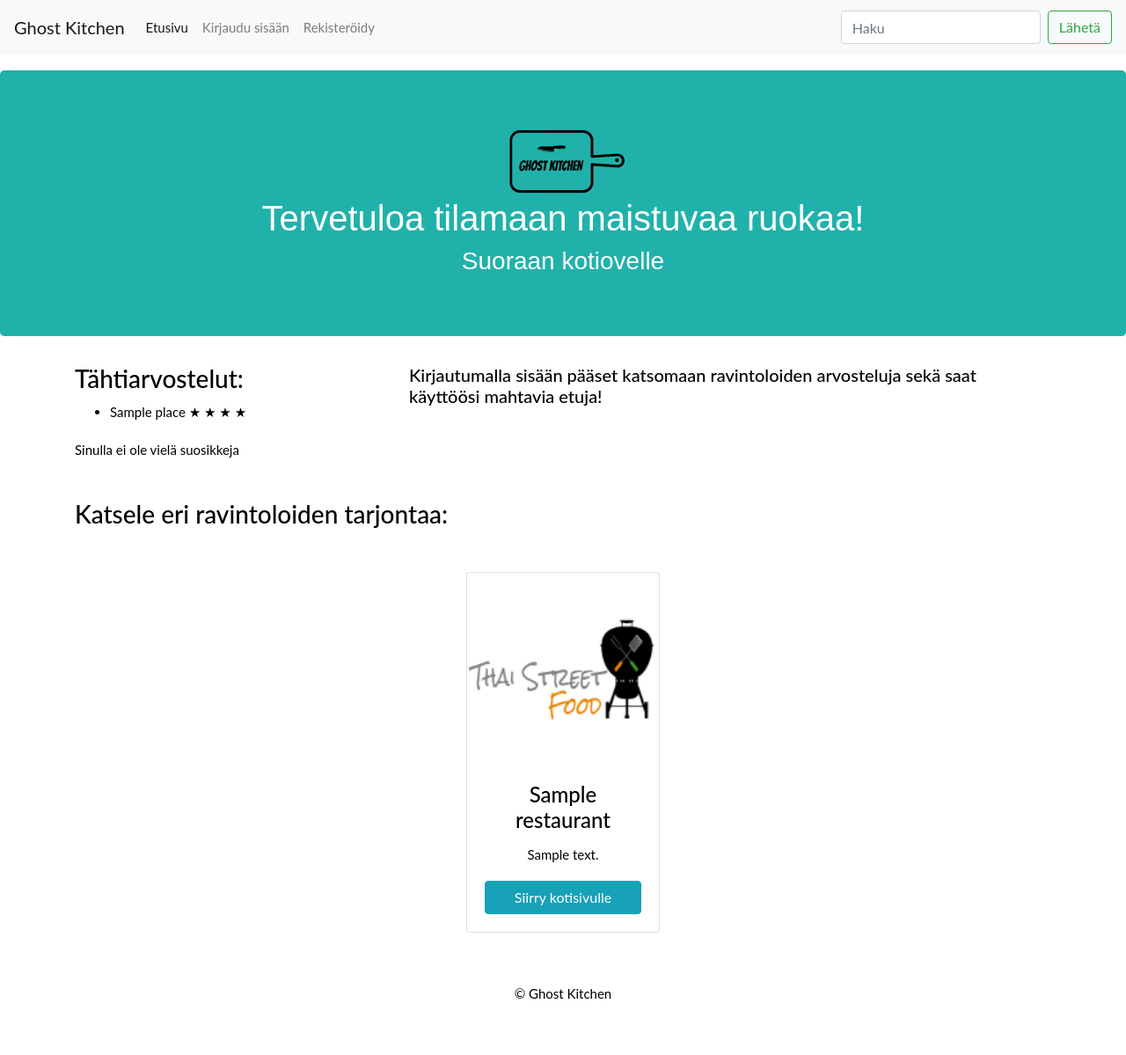
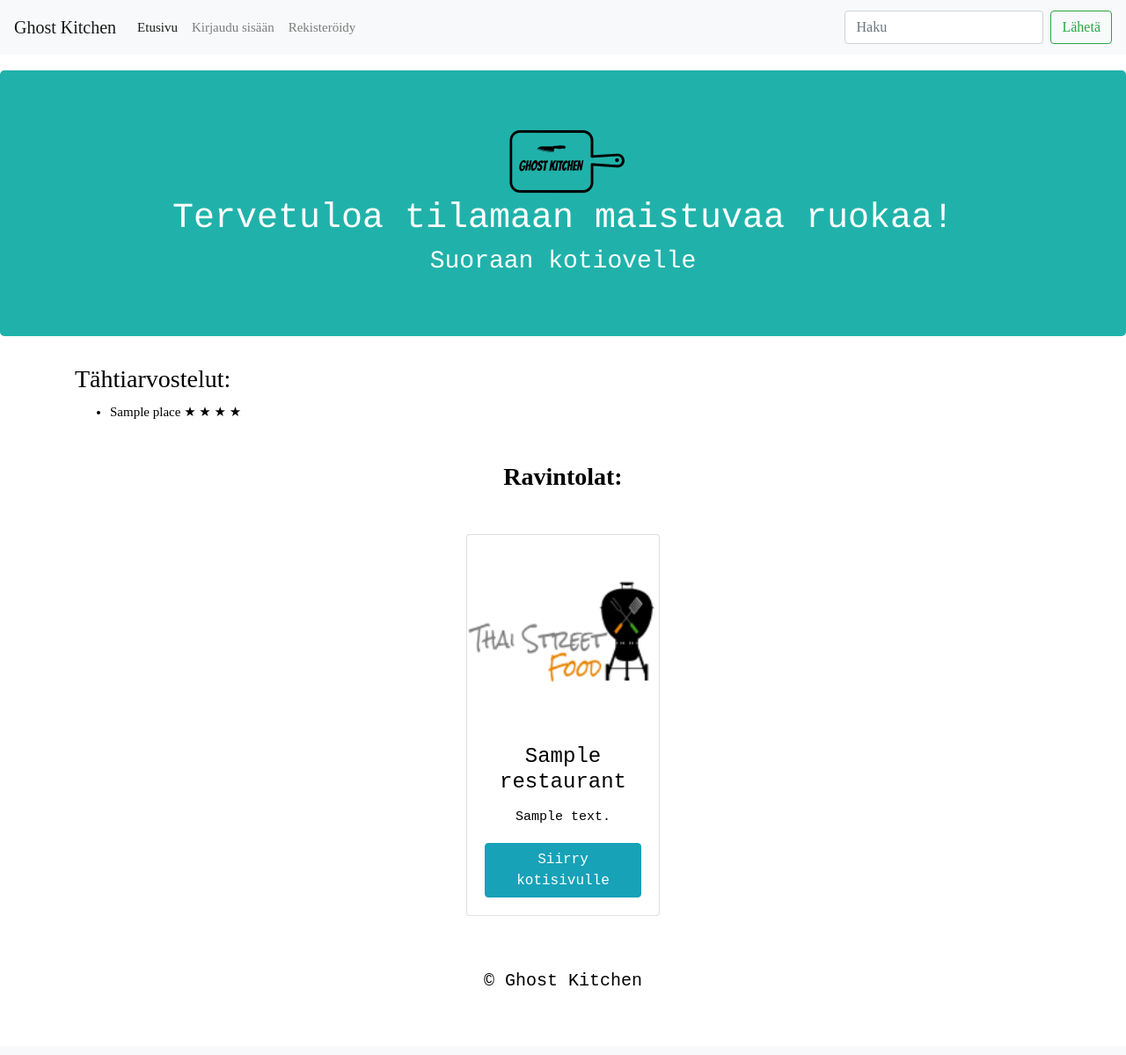
Before and after one commit to Jenniemilia/ghost-kitchen, a Flask app: template templates/index.html in a window 1280 px wide. Shown: the whole page at 88% size. After the commit the page ends 1120 px from the top, so only its background shows below. Run offline with Flask 2, Linux system fonts and the light colour scheme; the template is opened without the code that fills it: most values are stand-ins (such as "Sample title", 1, 10 or a date in 2020); some libraries are stand-ins or nearby versions.

Commit message:
Update fonts

```diff
--- a/static/styles.css
+++ b/static/styles.css
@@ -1,5 +1,5 @@
 body {
-    font: 400 15px Lato, sans-serif;
+    font: 400 15px 'Benton Sans';
     line-height: 1.8;
     margin-left: auto;
 
@@ -13,20 +13,25 @@ body {
     background-color: lightseagreen;
     color: white;
     padding: 60px 15px;
-    font-family: Montserrat, sans-serif;
+    font-family: 'Courier', monospace, sans-serif;
 }
 
 .container-fluid {
+
+    font-family: 'Courier New', Courier, monospace;
     padding: 40px 30px;
     margin: auto;
 }
 
 .container-fluid bg-light {
+
+  font-family: 'Benton Sans';
   padding: 40px 30px;
   margin: auto;
 }
 
 .card-custom {
+  font-family: 'Courier New', Courier, monospace;
   max-width: 220px;
 }
 
@@ -43,8 +48,9 @@ body {
   display: none;
 }
 
-.footer .glyphicon {
-    font-size: 20px;
-    margin-bottom: 20px;
-    color: #f4511e;
+footer {
+  padding: 60px 15px;
+  font-size: 20px;
+  margin-bottom: 20px;
+  font-family: 'Courier', monospace, sans-serif;
   }
--- a/templates/homepage.html
+++ b/templates/homepage.html
@@ -67,7 +67,7 @@
                 {% endif %}<br>
 
                 <p>{% if reviews %}
-                <h3>Lue muiden jättämiä arvosteluita</h3><br>
+                <h3>Muiden jättämiä arvosteluita</h3><br>
                 {% endif %}
 
                 <ul>
@@ -84,14 +84,12 @@
             {% if session.user_id %}
             {% if favorites %}
 
-            <p>Poista ravintola suosikeista</p>
             <form action="/not_favorite" method="POST">
                 <input type="submit" class="btn btn-info" value="Poista suosikeista">
                 <input type="hidden" name="restaurant_id" value="{{ id }}">
                 <input type="hidden" name="csrf_token" value="{{ session.csrf_token }}">
             </form>
             {% else %}
-            <p>Lisää ravintola suosikiksi</p>
             <form action="/favorite" method="POST">
                 <input type="submit" class="btn btn-info" value="Lisää suosikiksi">
                 <input type="hidden" name="restaurant_id" value="{{ id }}">
--- a/templates/index.html
+++ b/templates/index.html
@@ -15,7 +15,7 @@
 
 <div class="container">
 	<div class="row">
-		<div class="col-4">
+		<div class="col-6">
 
 		<div class="ratings">
 		<h3>Tähtiarvostelut:</h3>
@@ -28,48 +28,29 @@
 					{% endfor %}
 		</ul>
 		</div>
-
-		{% if session.user_id %}
-		<h3>Omat suosikit:</h3>
-		<ul>
-			{% for place in favorites %}
-			<li>{{ place.name}}</li>
-			{% endfor %}
-			{% else %}<p>Sinulla ei ole vielä suosikkeja</p>
-		{% endif %}
-		</ul>
-		<br>
 	</div>
 
-		<div class="col-8">
+		<div class="col-6">
 
-			{% if session.user_id %}
-			<h3>Hei {{ session.user_name }}! Kiva nähdä sinut täällä!</h3>
+			{% if session.user_role == 1%}
+			{% if not favorites %}
+			<h3>Omat suosikit:</h3>
+			<p>Sinulla ei ole vielä suosikkeja</p>
 			{% else %}
-			<h5>Kirjautumalla sisään pääset katsomaan ravintoloiden arvosteluja sekä saat käyttöösi mahtavia etuja!</h5>
-			{% endif %}
-			<br>
+			<h3>Omat suosikit:</h3>
+			<ul>
+				{% for place in favorites %}
+				<li>{{ place.name}}</li>
+				{% endfor %}
+			{% endif %}{% endif %}
+			</ul>
 
-			{% if session.user_role == 2 %}
-			<p>Valitse minkä ravintolan sivuja haluat muokata</p>
-			<div class="dropdown">
-			<button type="button bg-light" class="btn btn-info text-white dropdown-toggle" data-bs-toggle="dropdown">
-		  	Valitse Ravintola
-			</button>
-			<ul class="dropdown-menu">
-				{% for restaurant in restaurants %}
-		  		<li><a class="dropdown-item" href="/ownerpage/{{restaurant.id}}">{{ restaurant.name }}</a></li>
-			  	{% endfor %}
-			{% endif %}
-			</ul>
-		</p>
-			<br>
 			</div>
 		</div>
-	</div>
+	</div><br>
 
-<div class="container">
-	<h3>Katsele eri ravintoloiden tarjontaa: </h3>
+<div class="container text-center">
+	<h3><strong>Ravintolat: </strong></h3>
 	<div class="row mt-5 justify-content-center">
         {% for restaurant in restaurants %}
 			<div class="card card-custom mx-2 mb-3">
--- a/templates/layout.html
+++ b/templates/layout.html
@@ -52,7 +52,20 @@
             <li class="nav-item">
               <a class="nav-link" href="/register">Rekisteröidy</a>
             </li>
-              {% endif %}</ul>
+            {% endif %}
+            {% if session.user_role == 2 %}
+            <li class="nav-item dropdown">
+            <a class="nav-link dropdown-toggle" href="#" id="navbarDropdownMenuLink" data-toggle="dropdown" aria-haspopup="true" aria-expanded="false">
+            Muokkaa
+            </a>
+            <div class="dropdown-menu" aria-labelledby="navbarDropdownMenuLink">
+              {% for restaurant in restaurants %}
+		  		    <a class="dropdown-item" href="/ownerpage/{{restaurant.id}}">{{ restaurant.name }}</a>
+			  	    {% endfor %}
+              {% endif %}
+        </div>
+      </li>
+          </ul>
 
             <form class="form-inline my-2 my-lg-0" action="/result" method= "GET" class="form-inline">
               <input class="form-control mr-sm-2" type="text" name="query" placeholder="Haku" aria-label="Haku">
@@ -81,10 +94,10 @@
         {% endwith %}
       </div>
 
+      {% block content %}
+      {% endblock %}
+
   </body>
-
-        {% block content %}
-        {% endblock %}
 
 <!--Footer-->
 <footer class="container-fluid text-center">
@@ -97,6 +110,4 @@
     <!-- Bootstrap Bundle with Popper -->
     <script src="https://cdn.jsdelivr.net/npm/bootstrap@5.1.2/dist/js/bootstrap.bundle.min.js" integrity="sha384-kQtW33rZJAHjgefvhyyzcGF3C5TFyBQBA13V1RKPf4uH+bwyzQxZ6CmMZHmNBEfJ" crossorigin="anonymous"></script>
 
-</body>
-
 </html>
```
